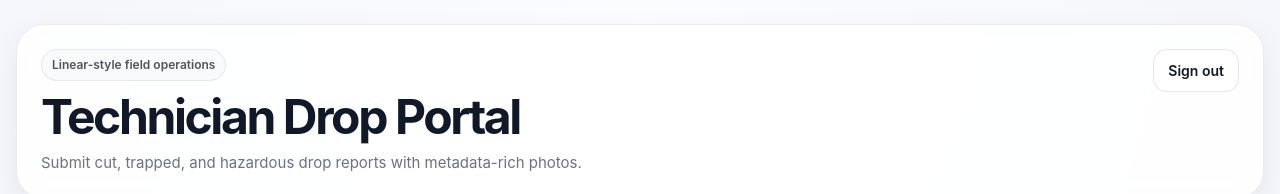
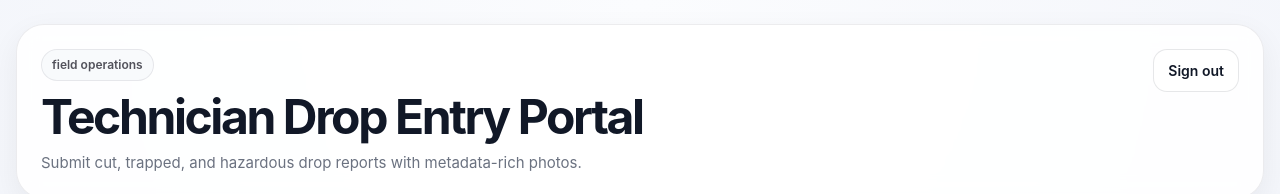
Before and after one commit to droidhackzor/technician-drop-portal, a Next.js app: page /dashboard in a window 1280 px wide. Shown: the top 194 px of the page. Built offline with nearby package versions, Linux system fonts and the light colour scheme; no server answers.

Commit message:
Update page.tsx

```diff
--- a/app/dashboard/page.tsx
+++ b/app/dashboard/page.tsx
@@ -368,8 +368,8 @@ export default function DashboardPage() {
       <div style={styles.shell}>
         <div style={styles.topbar}>
           <div style={{ minWidth: 0 }}>
-            <div style={styles.badge}>Linear-style field operations</div>
-            <h1 style={styles.title}>Technician Drop Portal</h1>
+            <div style={styles.badge}>field operations</div>
+            <h1 style={styles.title}>Technician Drop Entry Portal</h1>
             <p style={styles.subtitle}>
               Submit cut, trapped, and hazardous drop reports with metadata-rich photos.
             </p>
```
